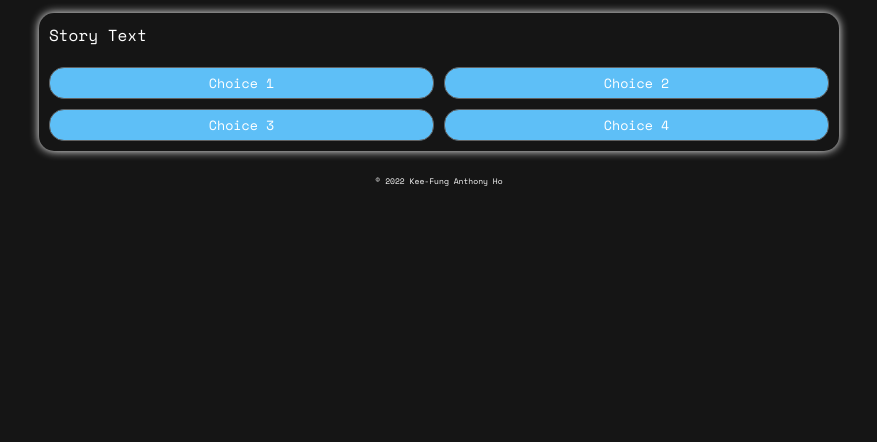
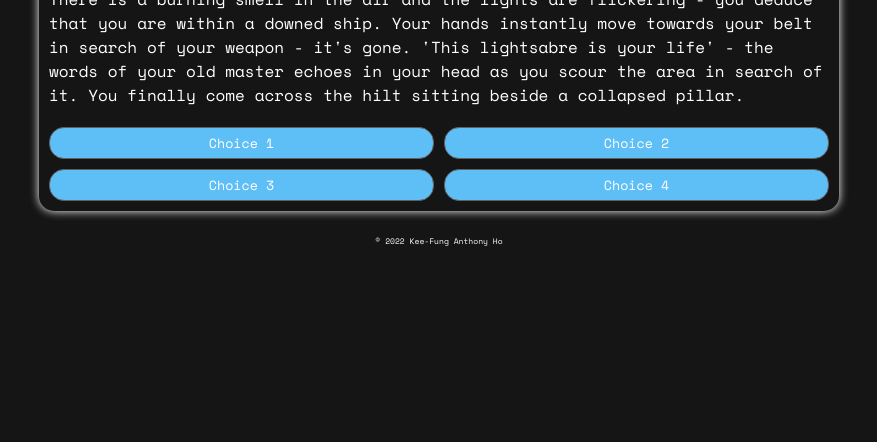
Before and after one commit to Sonnto/tales-of-kinis-sonnto, a plain HTML site: page index.html in a window 1280 px wide. Shown: the part 358-800 px from the top of the page, without its empty margins (201-1078 px from the left). Drawn offline with nearby package versions, Linux system fonts and the light colour scheme.

Commit message:
correctly link javascript file

```diff
--- a/index.html
+++ b/index.html
@@ -5,7 +5,7 @@
     <meta http-equiv="X-UA-Compatible" content="IE=edge" />
     <meta name="viewport" content="width=device-width, initial-scale=1.0" />
     <link href="css/styles.css" rel="stylesheet" />
-    <script defer src="script.js"></script>
+    <script defer src="javascript/script.js"></script>
     <title>Sonnto: A Star Wars Tale</title>
   </head>
   <body>
```
